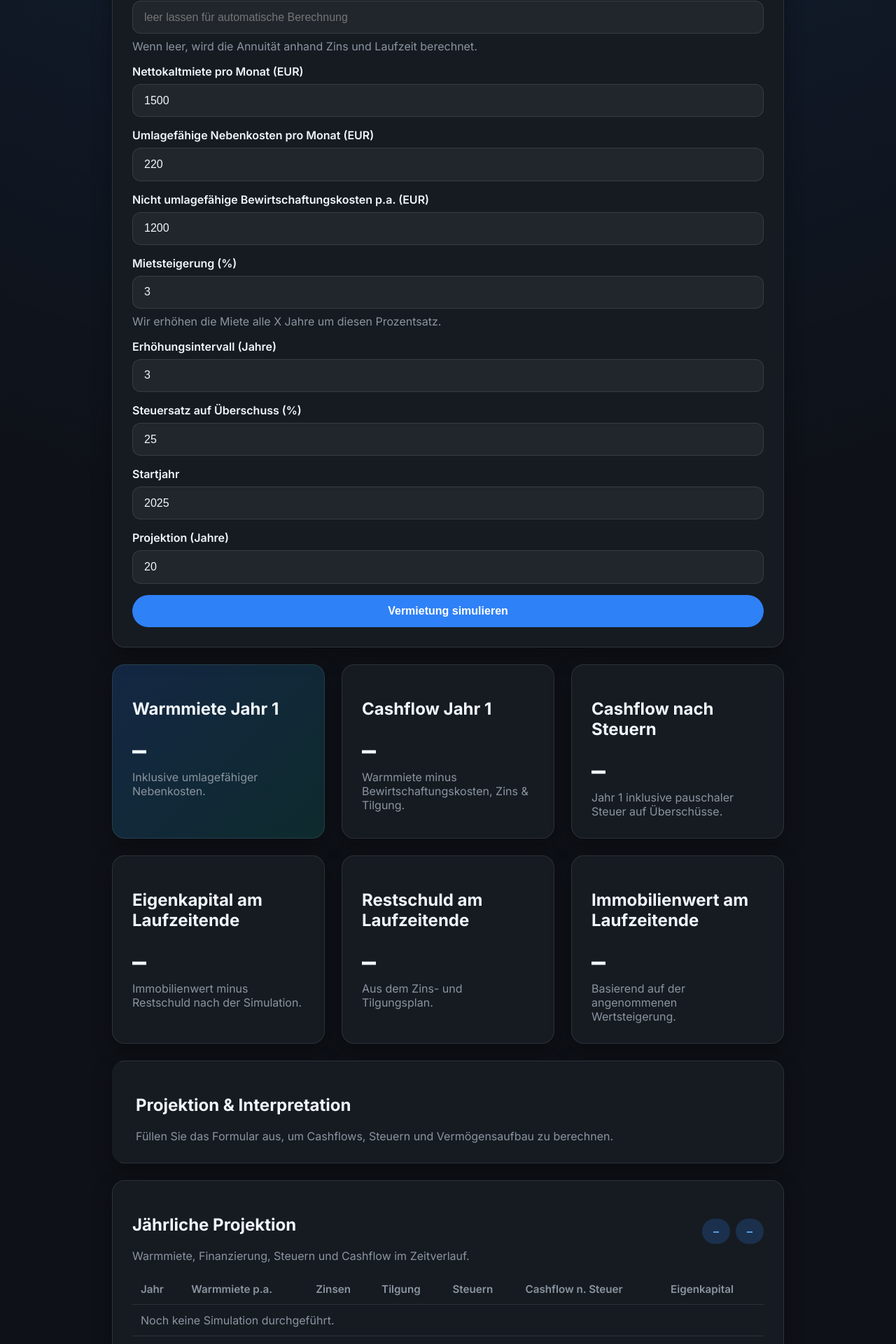
After one commit to magnus-hg/finanzresilienz, a Flask app: page /vermietungsrechner in a window 1280 px wide. The commit adds this page. Shown: the part 1120-3040 px from the top of the page at 70% size. Run offline with Flask 3, Linux system fonts and the light colour scheme.

Commit message:
Add rental simulation page and API

```diff
--- a/app.py
+++ b/app.py
@@ -4,6 +4,13 @@ from typing import List, Optional, Tuple
 
 from flask import Flask, jsonify, render_template, request
 
+from buy_to_let_model import (
+    LoanParams,
+    PropertyParams,
+    RentParams,
+    SimulationParams,
+    simulate,
+)
 from utils import MAX_AMORTIZATION_YEARS, mortgage_schedule
 
 DEFAULT_INTEREST_RATE = 0.01
@@ -84,6 +91,26 @@ def _parse_int(param: str, default: int) -> int:
     try:
         return int(value)
     except ValueError:
+        return default
+
+
+def _json_float(payload: dict, key: str, default: float) -> float:
+    try:
+        value = payload.get(key, default)
+        if value in ("", None):
+            return default
+        return float(value)
+    except (TypeError, ValueError):
+        return default
+
+
+def _json_int(payload: dict, key: str, default: int) -> int:
+    try:
+        value = payload.get(key, default)
+        if value in ("", None):
+            return default
+        return int(value)
+    except (TypeError, ValueError):
         return default
 
 
@@ -250,6 +277,86 @@ def _collect_average_price(latitude: float, longitude: float, radius: float,
     return round(sum(observed_values) / len(observed_values), 2), len(observed_values)
 
 
+def _build_simulation_params(payload: dict) -> SimulationParams:
+    purchase_price = _json_float(payload, "purchase_price", 400_000.0)
+    transaction_cost_factor = _json_float(
+        payload, "transaction_cost_factor", ADDITIONAL_COST_RATE
+    )
+    value_growth_rate = _json_float(payload, "value_growth_rate", 0.02)
+    depreciation_basis = _json_float(
+        payload, "depreciation_basis", purchase_price * 0.8
+    )
+    depreciation_rate = _json_float(payload, "depreciation_rate", 0.02)
+
+    property_params = PropertyParams(
+        purchase_price=purchase_price,
+        transaction_cost_factor=transaction_cost_factor,
+        value_growth_rate=value_growth_rate,
+        depreciation_basis=depreciation_basis,
+        depreciation_rate=depreciation_rate,
+    )
+
+    loan_principal = _json_float(payload, "loan_principal", purchase_price * 0.8)
+    loan_interest_rate = _json_float(payload, "loan_interest_rate", DEFAULT_INTEREST_RATE)
+    loan_years = max(_json_int(payload, "loan_years", 30), 1)
+    annuity_raw = _json_float(payload, "loan_annuity", 0.0)
+    annuity = annuity_raw if annuity_raw > 0 else None
+
+    loan_params = LoanParams(
+        principal=loan_principal,
+        interest_rate=loan_interest_rate,
+        years=loan_years,
+        annuity=annuity,
+    )
+
+    rent_params = RentParams(
+        net_cold_rent_month=_json_float(payload, "net_cold_rent_month", 1400.0),
+        operating_costs_month=_json_float(payload, "operating_costs_month", 220.0),
+        mgmt_costs_annual=_json_float(payload, "mgmt_costs_annual", 1200.0),
+        rent_increase_rate=_json_float(payload, "rent_increase_rate", 0.03),
+        rent_increase_interval_years=max(
+            _json_int(payload, "rent_increase_interval_years", 3), 1
+        ),
+    )
+
+    start_year = _json_int(payload, "start_year", 2025)
+    n_years = max(_json_int(payload, "n_years", 20), 1)
+    tax_rate = max(_json_float(payload, "tax_rate", 0.25), 0.0)
+
+    return SimulationParams(
+        start_year=start_year,
+        n_years=n_years,
+        property_params=property_params,
+        loan_params=loan_params,
+        rent_params=rent_params,
+        tax_rate=tax_rate,
+    )
+
+
+def _summarize_simulation(records: List[dict]):
+    if not records:
+        return {}
+
+    first_row = records[0]
+    last_row = records[-1]
+
+    def _sum(field: str) -> float:
+        return sum(float(r.get(field, 0) or 0) for r in records)
+
+    return {
+        "cashflow_year1": first_row.get("cashflow_operating", 0.0),
+        "cashflow_after_tax_year1": first_row.get("cashflow_after_tax", 0.0),
+        "warm_rent_year1": first_row.get("warm_rent_year", 0.0),
+        "taxes_year1": first_row.get("taxes", 0.0),
+        "equity_final": last_row.get("equity_end", 0.0),
+        "property_value_final": last_row.get("property_value_end", 0.0),
+        "loan_rest_final": last_row.get("loan_rest_end", 0.0),
+        "total_taxes": _sum("taxes"),
+        "total_operating_cashflow": _sum("cashflow_operating"),
+        "total_cashflow_after_tax": _sum("cashflow_after_tax"),
+    }
+
+
 @app.route("/average-price")
 def average_price():
     min_price = _parse_float("min_price", 0)
@@ -306,6 +413,36 @@ def average_rent():
     })
 
 
+@app.route("/api/vermietung/simulation", methods=["POST"])
+def buy_to_let_simulation():
+    payload = request.get_json(silent=True) or {}
+    params = _build_simulation_params(payload)
+
+    records = simulate(params)
+    summary = _summarize_simulation(records)
+
+    return jsonify({
+        "inputs": {
+            "property": asdict(params.property_params),
+            "loan": asdict(params.loan_params),
+            "rent": asdict(params.rent_params),
+            "tax_rate": params.tax_rate,
+            "start_year": params.start_year,
+            "n_years": params.n_years,
+        },
+        "summary": summary,
+        "records": [
+            {key: round(value, 2) if isinstance(value, (int, float)) else value for key, value in record.items()}
+            for record in records
+        ],
+        "total_investment_cost": round(
+            params.property_params.purchase_price
+            * (1 + params.property_params.transaction_cost_factor),
+            2,
+        ),
+    })
+
+
 @app.route("/")
 def home_page():
     return render_template("index.html")
@@ -326,5 +463,10 @@ def financing_details_page():
     return render_template("finanzierungsdetails.html")
 
 
+@app.route("/vermietungsrechner")
+def buy_to_let_page():
+    return render_template("vermietungsrechner.html")
+
+
 if __name__ == "__main__":
     app.run(host="0.0.0.0", port=8000, debug=True)
--- a/static/css/styles.css
+++ b/static/css/styles.css
@@ -427,6 +427,43 @@ canvas {
   max-height: 420px;
 }
 
+.table-header {
+  display: flex;
+  justify-content: space-between;
+  gap: 1rem;
+  flex-wrap: wrap;
+  align-items: center;
+}
+
+.table-wrapper {
+  overflow-x: auto;
+  margin-top: 1rem;
+}
+
+.data-table {
+  width: 100%;
+  border-collapse: collapse;
+  color: var(--text);
+}
+
+.data-table th,
+.data-table td {
+  padding: 0.75rem 0.75rem;
+  border-bottom: 1px solid var(--border);
+  text-align: left;
+  white-space: nowrap;
+}
+
+.data-table th {
+  color: var(--muted);
+  font-weight: 600;
+  font-size: 0.95rem;
+}
+
+.data-table tbody tr:hover {
+  background: rgba(255, 255, 255, 0.04);
+}
+
 
 .next-steps {
   display: flex;
--- /dev/null
+++ b/static/js/vermietungsrechner.js
@@ -0,0 +1,193 @@
+const form = document.getElementById('buy-to-let-form');
+const warmRentYear1 = document.getElementById('warm-rent-year1');
+const cashflowYear1 = document.getElementById('cashflow-year1');
+const cashflowAfterTax = document.getElementById('cashflow-after-tax');
+const equityFinal = document.getElementById('equity-final');
+const loanRestFinal = document.getElementById('loan-rest-final');
+const propertyValueFinal = document.getElementById('property-value-final');
+const resultMessage = document.getElementById('result-message');
+const resultNote = document.getElementById('result-note');
+const tableBody = document.getElementById('projection-body');
+const totalInvestment = document.getElementById('total-investment');
+const totalAfterTax = document.getElementById('total-after-tax');
+
+const euro = new Intl.NumberFormat('de-DE', {
+  style: 'currency',
+  currency: 'EUR',
+  maximumFractionDigits: 0,
+});
+
+const euroPrecise = new Intl.NumberFormat('de-DE', {
+  style: 'currency',
+  currency: 'EUR',
+  maximumFractionDigits: 2,
+});
+
+function getNumber(id, fallback = 0) {
+  const el = document.getElementById(id);
+  if (!el) return fallback;
+  const value = parseFloat(el.value);
+  return Number.isFinite(value) ? value : fallback;
+}
+
+function buildPayload() {
+  const purchasePrice = getNumber('purchase-price', 0);
+  const transactionCostsPercent = getNumber('transaction-costs', 10.5) / 100;
+  const valueGrowthRate = getNumber('value-growth', 2) / 100;
+  const depreciationBasis = getNumber('depreciation-basis', purchasePrice * 0.8);
+  const depreciationRate = getNumber('depreciation-rate', 2) / 100;
+
+  const loanPrincipal = getNumber('loan-principal', purchasePrice * 0.8);
+  const loanInterestRate = getNumber('loan-interest', 3.5) / 100;
+  const loanYears = Math.max(Math.round(getNumber('loan-years', 25)), 1);
+  const annuity = getNumber('loan-annuity', 0);
+
+  const netColdRent = getNumber('net-cold-rent', 0);
+  const operatingCosts = getNumber('operating-costs', 0);
+  const mgmtCosts = getNumber('mgmt-costs', 0);
+  const rentIncrease = getNumber('rent-increase', 0) / 100;
+  const rentInterval = Math.max(Math.round(getNumber('rent-interval', 3)), 1);
+
+  const taxRate = getNumber('tax-rate', 0) / 100;
+  const startYear = Math.max(Math.round(getNumber('start-year', new Date().getFullYear())), 2024);
+  const nYears = Math.max(Math.round(getNumber('n-years', 20)), 1);
+
+  return {
+    purchase_price: purchasePrice,
+    transaction_cost_factor: transactionCostsPercent,
+    value_growth_rate: valueGrowthRate,
+    depreciation_basis: depreciationBasis,
+    depreciation_rate: depreciationRate,
+    loan_principal: loanPrincipal,
+    loan_interest_rate: loanInterestRate,
+    loan_years: loanYears,
+    loan_annuity: annuity > 0 ? annuity : null,
+    net_cold_rent_month: netColdRent,
+    operating_costs_month: operatingCosts,
+    mgmt_costs_annual: mgmtCosts,
+    rent_increase_rate: rentIncrease,
+    rent_increase_interval_years: rentInterval,
+    tax_rate: taxRate,
+    start_year: startYear,
+    n_years: nYears,
+  };
+}
+
+function setText(element, value) {
+  if (!element) return;
+  element.textContent = value;
+}
+
+function renderResultCard(summary) {
+  if (!resultNote || !resultMessage) return;
+  if (typeof summary.cashflow_year1 !== 'number') {
+    resultNote.classList.remove('result-positive', 'result-negative');
+    resultMessage.textContent = 'Bitte gültige Werte eingeben und erneut simulieren.';
+    return;
+  }
+
+  const positive = summary.cashflow_after_tax_year1 >= 0;
+  resultNote.classList.remove('result-positive', 'result-negative');
+  resultNote.classList.add(positive ? 'result-positive' : 'result-negative');
+  const tone = positive ? 'positiven' : 'negativen';
+  resultMessage.textContent = `Im Startjahr ergibt sich ein ${tone} Cashflow nach Steuern von ${euro.format(
+    Math.round(summary.cashflow_after_tax_year1)
+  )}. Die Summe aller Cashflows nach Steuern über die Laufzeit beträgt ${euroPrecise.format(
+    summary.total_cashflow_after_tax
+  )}.`;
+}
+
+function renderSummary(summary, totalInvestmentValue) {
+  if (!summary) return;
+
+  setText(warmRentYear1, euro.format(Math.round(summary.warm_rent_year1)));
+  setText(cashflowYear1, euro.format(Math.round(summary.cashflow_year1)));
+  setText(cashflowAfterTax, euro.format(Math.round(summary.cashflow_after_tax_year1)));
+  setText(equityFinal, euro.format(Math.round(summary.equity_final)));
+  setText(loanRestFinal, euro.format(Math.round(summary.loan_rest_final)));
+  setText(propertyValueFinal, euro.format(Math.round(summary.property_value_final)));
+
+  if (totalInvestment) {
+    setText(totalInvestment, `Gesamtinvestition ≈ ${euro.format(Math.round(totalInvestmentValue))}`);
+  }
+  if (totalAfterTax) {
+    setText(
+      totalAfterTax,
+      `Cashflows nach Steuer gesamt ${euroPrecise.format(summary.total_cashflow_after_tax)}`
+    );
+  }
+
+  renderResultCard(summary);
+}
+
+function renderTable(records) {
+  if (!tableBody) return;
+  tableBody.innerHTML = '';
+
+  if (!Array.isArray(records) || records.length === 0) {
+    const row = document.createElement('tr');
+    const cell = document.createElement('td');
+    cell.colSpan = 7;
+    cell.className = 'muted';
+    cell.textContent = 'Keine Daten verfügbar.';
+    row.append(cell);
+    tableBody.append(row);
+    return;
+  }
+
+  records.slice(0, 25).forEach((rowData) => {
+    const row = document.createElement('tr');
+
+    const cells = [
+      rowData.year,
+      euro.format(Math.round(rowData.warm_rent_year)),
+      euro.format(Math.round(rowData.interest_paid)),
+      euro.format(Math.round(rowData.principal_paid)),
+      euro.format(Math.round(rowData.taxes)),
+      euro.format(Math.round(rowData.cashflow_after_tax)),
+      euro.format(Math.round(rowData.equity_end)),
+    ];
+
+    cells.forEach((value) => {
+      const cell = document.createElement('td');
+      cell.textContent = value;
+      row.append(cell);
+    });
+
+    tableBody.append(row);
+  });
+}
+
+async function runSimulation(event) {
+  event.preventDefault();
+  const payload = buildPayload();
+
+  try {
+    const response = await fetch('/api/vermietung/simulation', {
+      method: 'POST',
+      headers: {
+        'Content-Type': 'application/json',
+      },
+      body: JSON.stringify(payload),
+    });
+
+    if (!response.ok) {
+      throw new Error('Serverantwort fehlgeschlagen.');
+    }
+
+    const data = await response.json();
+    renderSummary(data.summary, data.total_investment_cost);
+    renderTable(data.records);
+  } catch (error) {
+    console.error(error);
+    setText(resultMessage, 'Die Simulation ist fehlgeschlagen. Bitte prüfen Sie Ihre Eingaben.');
+    if (resultNote) {
+      resultNote.classList.remove('result-positive');
+      resultNote.classList.add('result-negative');
+    }
+  }
+}
+
+if (form) {
+  form.addEventListener('submit', runSimulation);
+}
--- a/templates/immobilienrechner.html
+++ b/templates/immobilienrechner.html
@@ -152,7 +152,7 @@
             <p class="muted">
               Finden Sie heraus, ob sich ein Eigenheim für Sie mehr lohnt als eine Mietwohnung.
             </p>
-            <a class="broker-button" href="#">Lohnt sich für mich eine Mietwohnung oder ein Eigenheim?</a>
+            <a class="broker-button" href="{{ url_for('buy_to_let_page') }}">Vermietungsszenario simulieren</a>
           </article>
           <article class="next-step-column">
             <h3 class="column-title">Wohnungsangebot</h3>
--- /dev/null
+++ b/templates/vermietungsrechner.html
@@ -0,0 +1,209 @@
+<!DOCTYPE html>
+<html lang="de">
+  <head>
+    <meta charset="UTF-8" />
+    <meta name="viewport" content="width=device-width, initial-scale=1.0" />
+    <title>Meine Finanzanalyse – Vermietungsrechner</title>
+    <link rel="preconnect" href="https://fonts.googleapis.com" />
+    <link rel="preconnect" href="https://fonts.gstatic.com" crossorigin />
+    <link
+      href="https://fonts.googleapis.com/css2?family=Inter:wght@400;500;600;700&display=swap"
+      rel="stylesheet"
+    />
+    <link rel="stylesheet" href="{{ url_for('static', filename='css/styles.css') }}" />
+  </head>
+  <body>
+    <main class="container">
+      <header>
+        <p class="eyebrow">Meine Finanzanalyse</p>
+        <h1>Lohnt sich die Vermietung meiner Immobilie?</h1>
+        <p>
+          Mit diesem Rechner simulieren Sie, wie sich Kauf, Finanzierung und Vermietung über die
+          nächsten Jahre entwickeln. Wir kombinieren Zins- und Tilgungsplan mit Miete, Kosten,
+          AfA und Steuern und berechnen Ihren Cashflow sowie den Vermögensaufbau aus dem Objekt.
+        </p>
+        <p>
+          <a class="broker-button" style="width:auto" href="{{ url_for('mortgage_page') }}"
+            >← Zurück zum Immobilienrechner</a
+          >
+        </p>
+      </header>
+
+      <section class="card">
+        <form id="buy-to-let-form" novalidate>
+          <div class="field">
+            <label for="purchase-price">Kaufpreis (EUR)</label>
+            <input type="number" id="purchase-price" name="purchase-price" min="0" step="1000" value="450000" required />
+          </div>
+          <div class="field">
+            <label for="transaction-costs">Nebenkosten (%)</label>
+            <input type="number" id="transaction-costs" name="transaction-costs" min="0" step="0.1" value="10.5" required />
+            <p class="muted">Makler, Grunderwerbsteuer &amp; Notar – Aufschlag auf den Kaufpreis.</p>
+          </div>
+          <div class="field">
+            <label for="value-growth">Wertsteigerung p.a. (%)</label>
+            <input type="number" id="value-growth" name="value-growth" min="0" step="0.1" value="2" required />
+          </div>
+          <div class="field">
+            <label for="depreciation-basis">AfA-Bemessungsgrundlage (EUR)</label>
+            <input type="number" id="depreciation-basis" name="depreciation-basis" min="0" step="1000" value="360000" required />
+          </div>
+          <div class="field">
+            <label for="depreciation-rate">Abschreibungssatz p.a. (%)</label>
+            <input type="number" id="depreciation-rate" name="depreciation-rate" min="0" step="0.1" value="2" required />
+          </div>
+          <div class="field">
+            <label for="loan-principal">Darlehensbetrag (EUR)</label>
+            <input type="number" id="loan-principal" name="loan-principal" min="0" step="1000" value="360000" required />
+          </div>
+          <div class="field">
+            <label for="loan-interest">Zins p.a. (%)</label>
+            <input type="number" id="loan-interest" name="loan-interest" min="0" step="0.1" value="3.5" required />
+          </div>
+          <div class="field">
+            <label for="loan-years">Zinsbindung / Laufzeit (Jahre)</label>
+            <input type="number" id="loan-years" name="loan-years" min="1" step="1" value="25" required />
+          </div>
+          <div class="field">
+            <label for="loan-annuity">Annuität p.a. (EUR, optional)</label>
+            <input type="number" id="loan-annuity" name="loan-annuity" min="0" step="500" placeholder="leer lassen für automatische Berechnung" />
+            <p class="muted">Wenn leer, wird die Annuität anhand Zins und Laufzeit berechnet.</p>
+          </div>
+          <div class="field">
+            <label for="net-cold-rent">Nettokaltmiete pro Monat (EUR)</label>
+            <input type="number" id="net-cold-rent" name="net-cold-rent" min="0" step="50" value="1500" required />
+          </div>
+          <div class="field">
+            <label for="operating-costs">Umlagefähige Nebenkosten pro Monat (EUR)</label>
+            <input type="number" id="operating-costs" name="operating-costs" min="0" step="25" value="220" required />
+          </div>
+          <div class="field">
+            <label for="mgmt-costs">Nicht umlagefähige Bewirtschaftungskosten p.a. (EUR)</label>
+            <input type="number" id="mgmt-costs" name="mgmt-costs" min="0" step="100" value="1200" required />
+          </div>
+          <div class="field">
+            <label for="rent-increase">Mietsteigerung (%)</label>
+            <input type="number" id="rent-increase" name="rent-increase" min="0" step="0.1" value="3" required />
+            <p class="muted">Wir erhöhen die Miete alle X Jahre um diesen Prozentsatz.</p>
+          </div>
+          <div class="field">
+            <label for="rent-interval">Erhöhungsintervall (Jahre)</label>
+            <input type="number" id="rent-interval" name="rent-interval" min="1" step="1" value="3" required />
+          </div>
+          <div class="field">
+            <label for="tax-rate">Steuersatz auf Überschuss (%)</label>
+            <input type="number" id="tax-rate" name="tax-rate" min="0" step="1" value="25" required />
+          </div>
+          <div class="field">
+            <label for="start-year">Startjahr</label>
+            <input type="number" id="start-year" name="start-year" min="2024" step="1" value="2025" required />
+          </div>
+          <div class="field">
+            <label for="n-years">Projektion (Jahre)</label>
+            <input type="number" id="n-years" name="n-years" min="1" max="50" step="1" value="20" required />
+          </div>
+          <button type="submit" class="primary">Vermietung simulieren</button>
+        </form>
+      </section>
+
+      <section class="results-grid">
+        <article class="card highlight">
+          <h2>Warmmiete Jahr 1</h2>
+          <p id="warm-rent-year1" class="value">–</p>
+          <p class="muted">Inklusive umlagefähiger Nebenkosten.</p>
+        </article>
+        <article class="card">
+          <h2>Cashflow Jahr 1</h2>
+          <p id="cashflow-year1" class="value">–</p>
+          <p class="muted">Warmmiete minus Bewirtschaftungskosten, Zins &amp; Tilgung.</p>
+        </article>
+        <article class="card">
+          <h2>Cashflow nach Steuern</h2>
+          <p id="cashflow-after-tax" class="value">–</p>
+          <p class="muted">Jahr 1 inklusive pauschaler Steuer auf Überschüsse.</p>
+        </article>
+      </section>
+
+      <section class="results-grid">
+        <article class="card">
+          <h2>Eigenkapital am Laufzeitende</h2>
+          <p id="equity-final" class="value">–</p>
+          <p class="muted">Immobilienwert minus Restschuld nach der Simulation.</p>
+        </article>
+        <article class="card">
+          <h2>Restschuld am Laufzeitende</h2>
+          <p id="loan-rest-final" class="value">–</p>
+          <p class="muted">Aus dem Zins- und Tilgungsplan.</p>
+        </article>
+        <article class="card">
+          <h2>Immobilienwert am Laufzeitende</h2>
+          <p id="property-value-final" class="value">–</p>
+          <p class="muted">Basierend auf der angenommenen Wertsteigerung.</p>
+        </article>
+      </section>
+
+      <section class="card result-card" id="result-note">
+        <h2>Projektion &amp; Interpretation</h2>
+        <p class="muted" id="result-message">
+          Füllen Sie das Formular aus, um Cashflows, Steuern und Vermögensaufbau zu berechnen.
+        </p>
+      </section>
+
+      <section class="card">
+        <div class="table-header">
+          <div>
+            <h2>Jährliche Projektion</h2>
+            <p class="muted">Warmmiete, Finanzierung, Steuern und Cashflow im Zeitverlauf.</p>
+          </div>
+          <div class="badge-group">
+            <span class="badge" id="total-investment">–</span>
+            <span class="badge" id="total-after-tax">–</span>
+          </div>
+        </div>
+        <div class="table-wrapper">
+          <table class="data-table">
+            <thead>
+              <tr>
+                <th>Jahr</th>
+                <th>Warmmiete p.a.</th>
+                <th>Zinsen</th>
+                <th>Tilgung</th>
+                <th>Steuern</th>
+                <th>Cashflow n. Steuer</th>
+                <th>Eigenkapital</th>
+              </tr>
+            </thead>
+            <tbody id="projection-body">
+              <tr>
+                <td colspan="7" class="muted">Noch keine Simulation durchgeführt.</td>
+              </tr>
+            </tbody>
+          </table>
+        </div>
+      </section>
+
+      <section class="next-steps">
+        <h2>Nächste Schritte</h2>
+        <div class="next-steps-grid">
+          <article class="next-step-column">
+            <h3 class="column-title">Kauf &amp; Finanzierung</h3>
+            <p class="muted">Prüfen Sie, welchen Kaufpreis und welche Rate Sie sich leisten können.</p>
+            <a class="broker-button" href="{{ url_for('mortgage_page') }}">Immobilienrechner öffnen</a>
+          </article>
+          <article class="next-step-column">
+            <h3 class="column-title">Wohnungsangebote entdecken</h3>
+            <p class="muted">Finden Sie zufällige Beispielobjekte in Ihrer Wunschregion.</p>
+            <a class="broker-button" href="{{ url_for('housing_page') }}">Wohnungssuche starten</a>
+          </article>
+          <article class="next-step-column">
+            <h3 class="column-title">Sparplan vergleichen</h3>
+            <p class="muted">Nutzen Sie den ETF-Rechner, um den Vermögensaufbau daneben zu stellen.</p>
+            <a class="broker-button" href="{{ url_for('home_page') }}">ETF-Sparplan simulieren</a>
+          </article>
+        </div>
+      </section>
+    </main>
+
+    <script src="{{ url_for('static', filename='js/vermietungsrechner.js') }}"></script>
+  </body>
+</html>
```
Also changed, not shown: buy_to_let_model.py (renamed from buy-to-let-model.py, +28 -25 lines), templates/index.html (+8 -1 lines).
